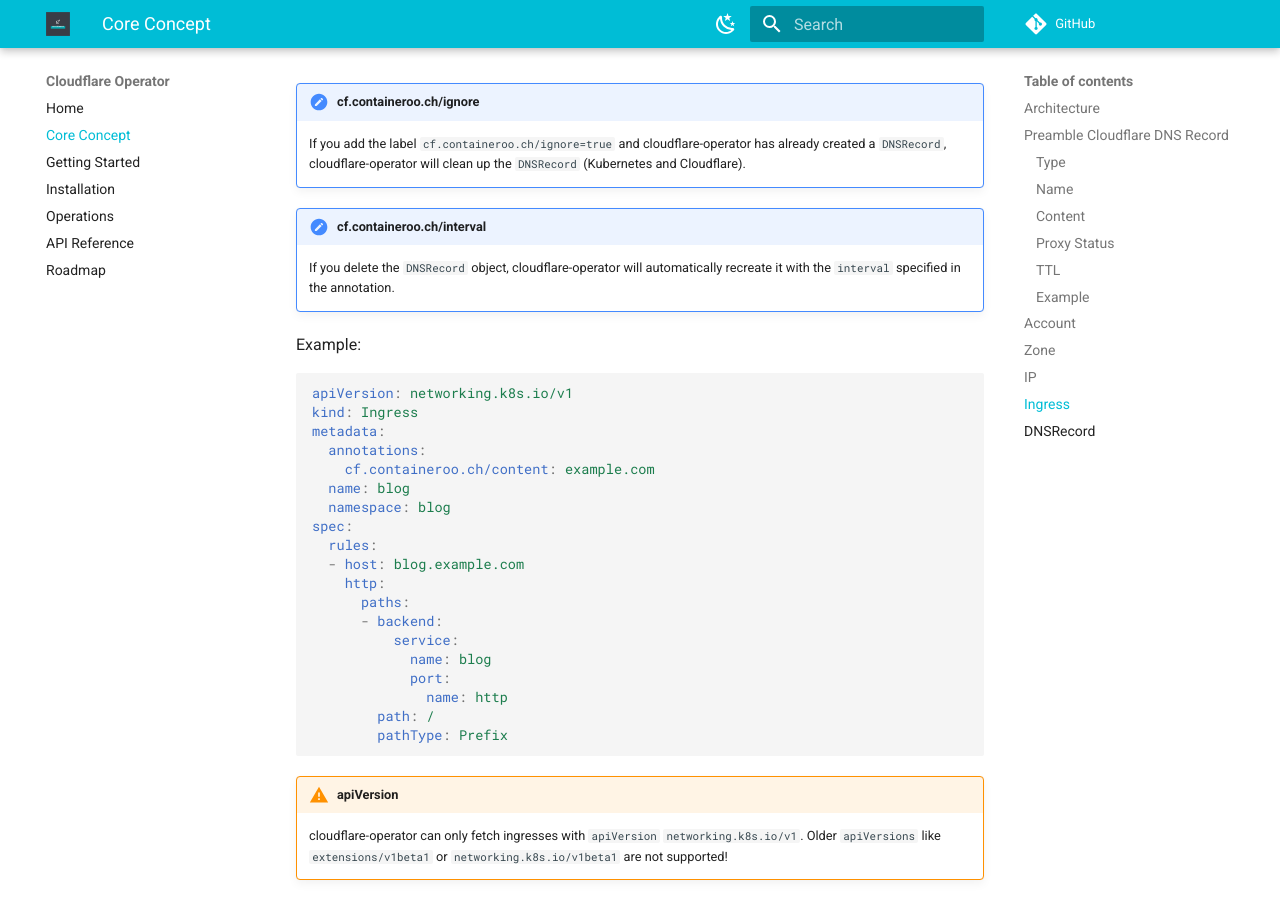
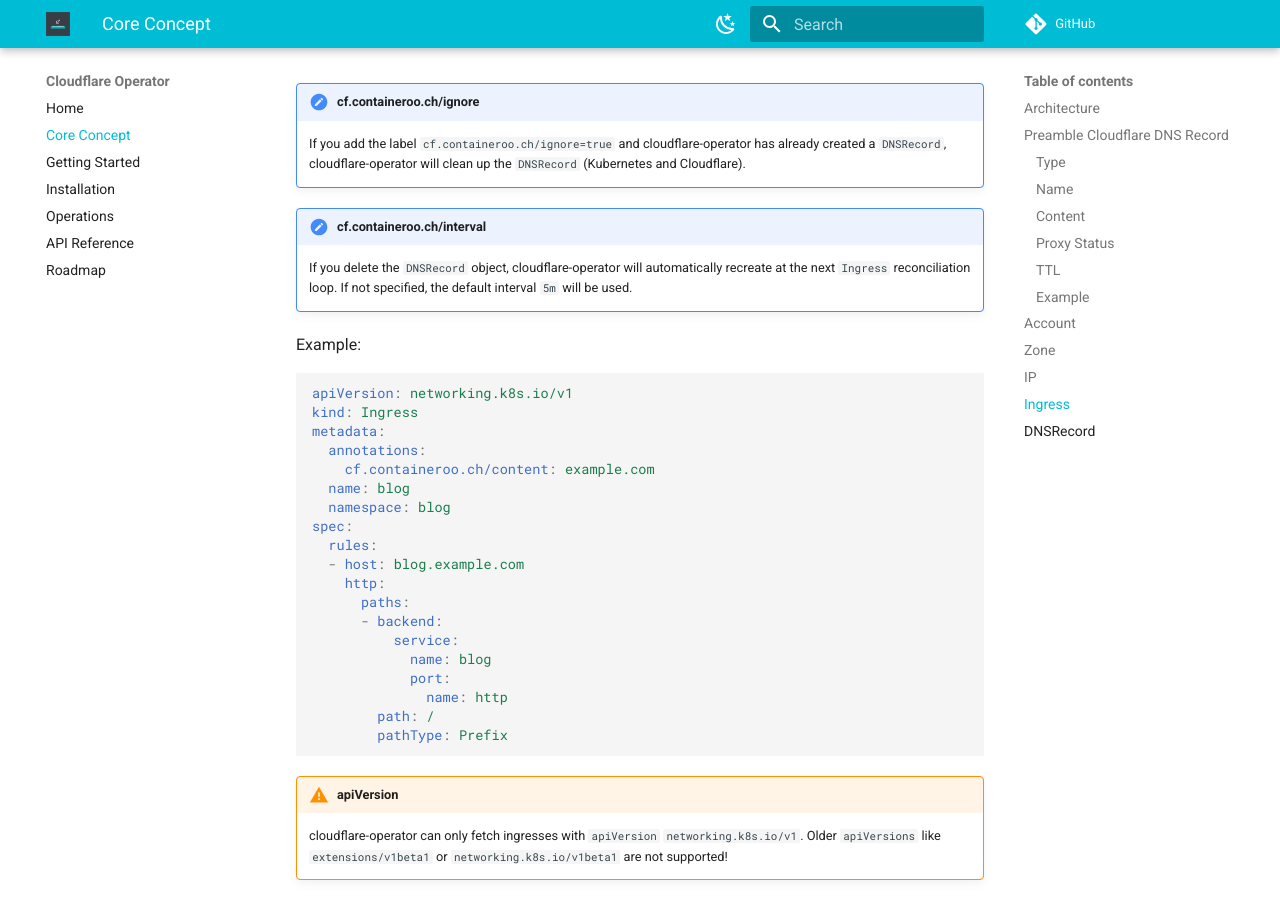
Before and after one commit to containeroo/cloudflare-operator, an MkDocs documentation site: the page built from docs/content/core_concept.md, in a window 1280 px wide and 900 px high, scrolled down 6156 px. Built offline with MkDocs 1.6.1 and Material for MkDocs 9.7.7, drawn with Linux system fonts in a browser that asks for light colours; comment, search, counter and statistics services are not loaded.

Commit message:
Update docs/content/core_concept.md

```diff
--- a/docs/content/core_concept.md
+++ b/docs/content/core_concept.md
@@ -213,7 +213,7 @@ The following annotations are supported:
     If you add the label `cf.containeroo.ch/ignore=true` and cloudflare-operator has already created a `DNSRecord`, cloudflare-operator will clean up the `DNSRecord` (Kubernetes and Cloudflare).
 
 !!! note "cf.containeroo.ch/interval"
-    If you delete the `DNSRecord` object, cloudflare-operator will automatically recreate it with the `interval` specified in the annotation.
+    If you delete the `DNSRecord` object, cloudflare-operator will automatically recreate at the next `Ingress` reconciliation loop. If not specified, the default interval `5m` will be used.
 
 Example:
 
```
